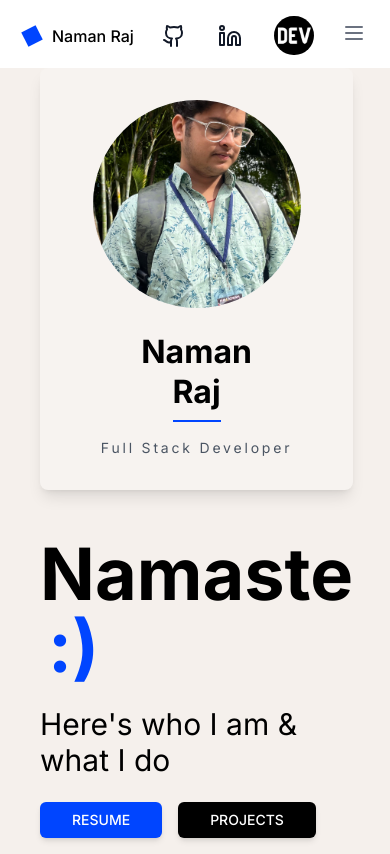
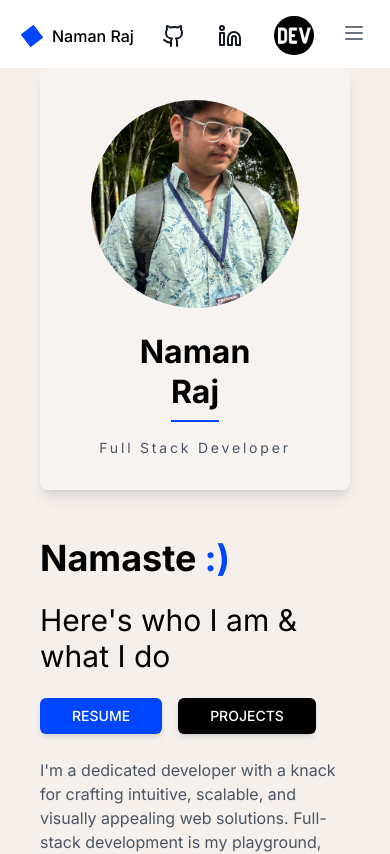
Before and after one commit to Denyme24/my-portfolio, a Next.js app: page / in a window 390 px wide. Shown: the top 854 px of the page. Built offline with nearby package versions, Linux system fonts and the light colour scheme.

Commit message:
all good

```diff
--- a/components/hero.tsx
+++ b/components/hero.tsx
@@ -23,8 +23,9 @@ export default function Hero() {
             initial={{ opacity: 0 }}
             animate={{ opacity: 1 }}
             transition={{ duration: 0.5 }}
-            className="relative text-7xl font-bold"
+            className="xs:text-5xl relative text-4xl font-bold sm:text-7xl"
           >
+            <span className="whitespace-nowrap">
               Namaste
               <motion.span
                 initial={{ rotate: 0 }}
@@ -39,6 +40,7 @@ export default function Hero() {
               >
                 :)
               </motion.span>
+            </span>
           </motion.h1>
 
           <motion.h2
--- a/next.config.ts
+++ b/next.config.ts
@@ -6,7 +6,14 @@ dotenv.config();
 
 const nextConfig: NextConfig = {
   images: {
-    domains: ['hebbkx1anhila5yf.public.blob.vercel-storage.com'],
+    remotePatterns: [
+      {
+        protocol: 'https',
+        hostname: 'hebbkx1anhila5yf.public.blob.vercel-storage.com',
+        port: '',
+        pathname: '/**',
+      },
+    ],
   },
 };
 
```
Lines whose indentation alone changed are shown as unchanged.
